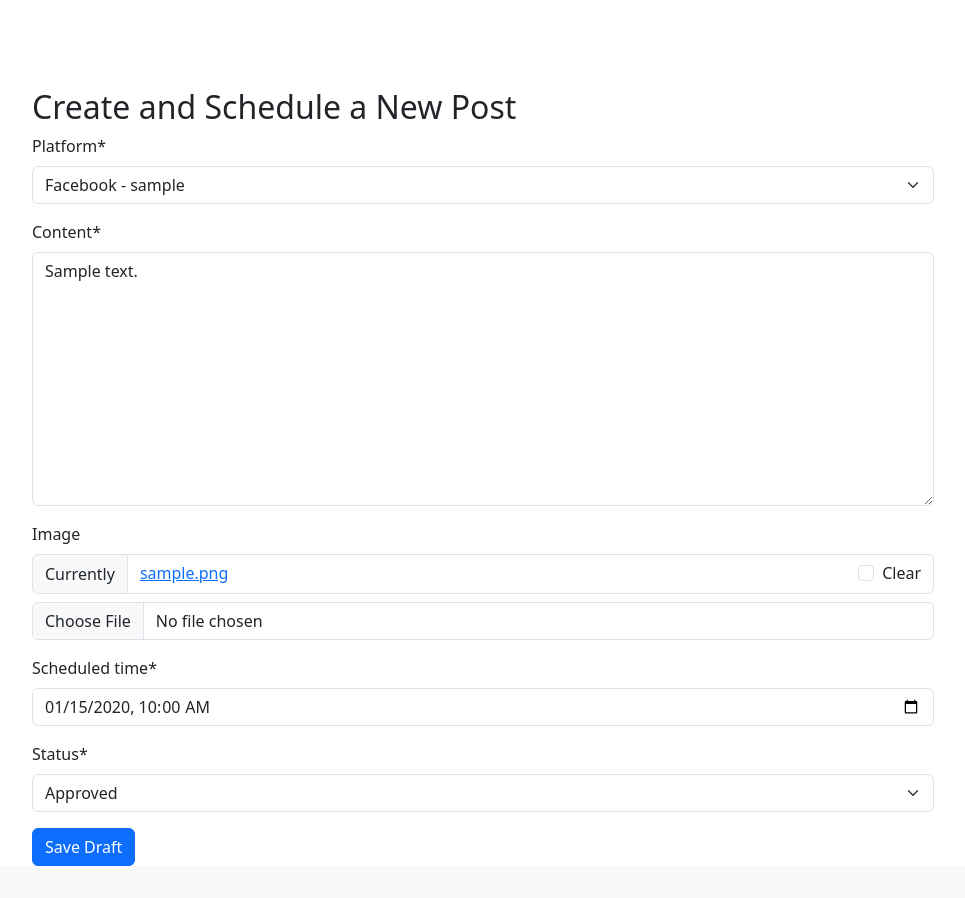
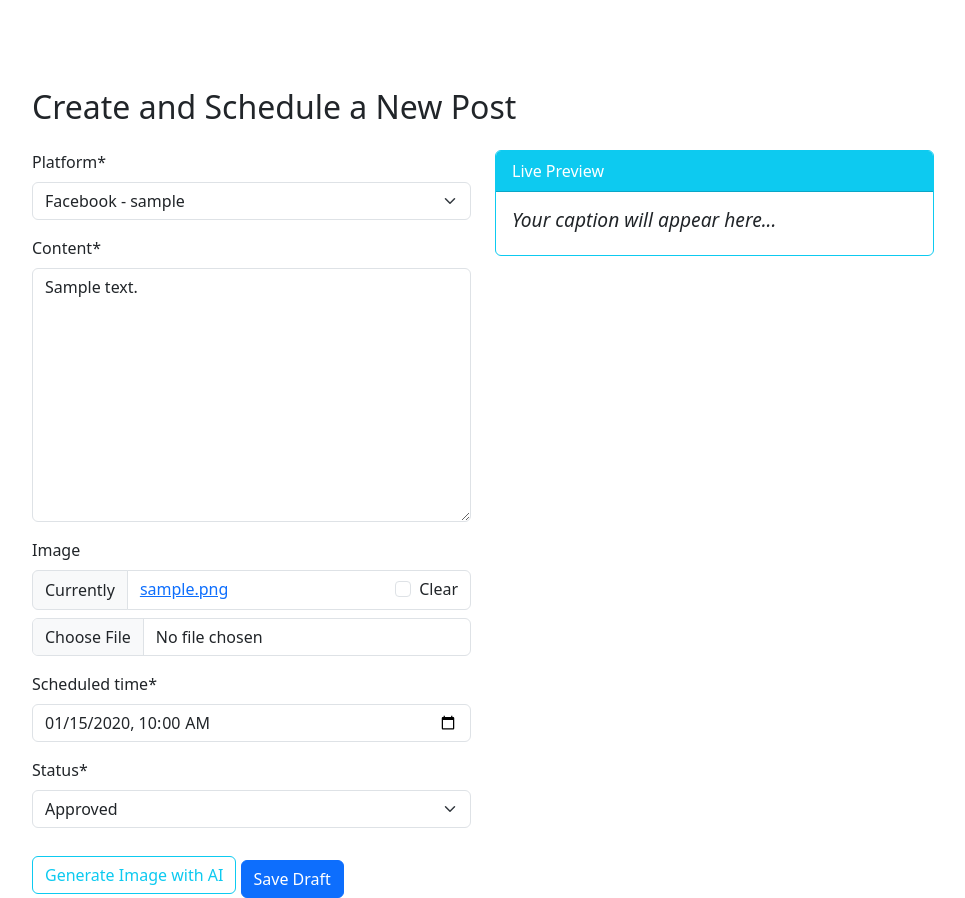
Before and after one commit to Mathewsq369/DIGIMANAGER, a Django app: page /post/1/edit/ in a window 1280 px wide. Shown: the part 56-954 px from the top of the page, without its empty margins (157-1122 px from the left). Before the commit the page ends 922 px from the top, so only its background shows below. Run offline with Django 5.2, Linux system fonts and the light colour scheme; a user stored in the database is signed in; tables that the repository leaves empty hold one stand-in row (values such as "Sample post"); some libraries are stand-ins or nearby versions.

Commit message:
adding Image features to creatorDashboard

```diff
--- a/DIGIMANAGER/templates/posts/createPost.html
+++ b/DIGIMANAGER/templates/posts/createPost.html
@@ -3,11 +3,112 @@
 
 {% block content %}
 <div class="container mt-5">
-  <h2>Create and Schedule a New Post</h2>
-  <form method="post" enctype="multipart/form-data">
+  <h2 class="mb-4">Create and Schedule a New Post</h2>
+
+  <form method="POST" enctype="multipart/form-data">
     {% csrf_token %}
-    {{ form|crispy }}
-    <button type="submit" class="btn btn-primary">Save Draft</button>
+    <div class="row">
+      <!-- Left: Form -->
+      <div class="col-md-6">
+        {{ form|crispy }}
+
+        <!-- AI Generate Image Button -->
+        <button type="button" class="btn btn-outline-info mt-2" id="generate-image-btn">
+          Generate Image with AI
+        </button>
+
+        <button type="submit" class="btn btn-primary mt-3">Save Draft</button>
+      </div>
+
+      <!-- Right: Preview -->
+      <div class="col-md-6">
+        <div class="card border-info">
+          <div class="card-header bg-info text-white">Live Preview</div>
+          <div class="card-body">
+            <h5 class="card-title" id="preview-caption">Your caption will appear here...</h5>
+            <img id="preview-image" src="#" alt="Image Preview" class="img-fluid d-none mt-3"/>
+          </div>
+        </div>
+      </div>
+    </div>
   </form>
 </div>
+
+<!-- JavaScript -->
+<script>
+  document.addEventListener("DOMContentLoaded", function () {
+    const captionInput = document.getElementById("id_content");
+    const imageInput = document.getElementById("id_image");
+    const previewCaption = document.getElementById("preview-caption");
+    const previewImage = document.getElementById("preview-image");
+    const generateBtn = document.getElementById("generate-image-btn");
+
+    if (captionInput) {
+      captionInput.addEventListener("input", () => {
+        previewCaption.textContent = captionInput.value || "Your caption will appear here...";
+      });
+    }
+
+    if (imageInput) {
+      imageInput.addEventListener("change", (e) => {
+        const file = e.target.files[0];
+        if (file) {
+          const reader = new FileReader();
+          reader.onload = function (e) {
+            previewImage.src = e.target.result;
+            previewImage.classList.remove("d-none");
+          };
+          reader.readAsDataURL(file);
+        } else {
+          previewImage.classList.add("d-none");
+        }
+      });
+    }
+
+    generateBtn.addEventListener("click", () => {
+      const caption = captionInput.value;
+      if (!caption) {
+        alert("Please enter some content first.");
+        return;
+      }
+
+      generateBtn.disabled = true;
+      generateBtn.textContent = "Generating...";
+
+      fetch("{% url 'generateImage' %}", {
+        method: "POST",
+        headers: {
+          "Content-Type": "application/x-www-form-urlencoded",
+          "X-CSRFToken": "{{ csrf_token }}",
+        },
+        body: new URLSearchParams({ caption: caption })
+      })
+      .then(response => response.json())
+      .then(data => {
+        if (data.image_url) {
+          previewImage.src = data.image_url;
+          previewImage.classList.remove("d-none");
+          // Optional: Store AI image URL in hidden input or later fetch for saving
+        } else {
+          alert(data.error || "Image generation failed.");
+        }
+      })
+      .catch(error => {
+        alert("Error: " + error);
+      })
+      .finally(() => {
+        generateBtn.disabled = false;
+        generateBtn.textContent = "Generate Image with AI";
+      });
+    });
+  });
+</script>
+
+<!-- Style -->
+<style>
+  #preview-caption {
+    font-style: italic;
+    font-size: 1.2rem;
+  }
+</style>
 {% endblock %}
```
